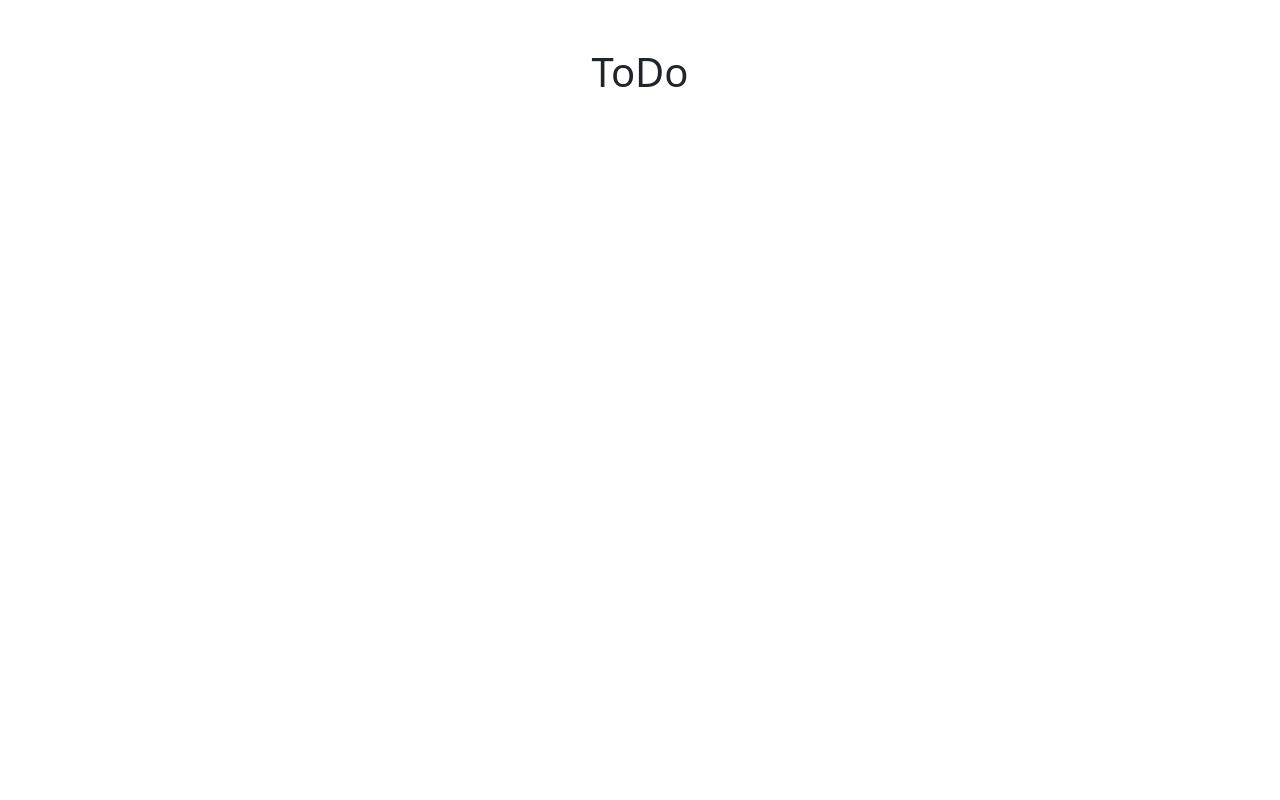
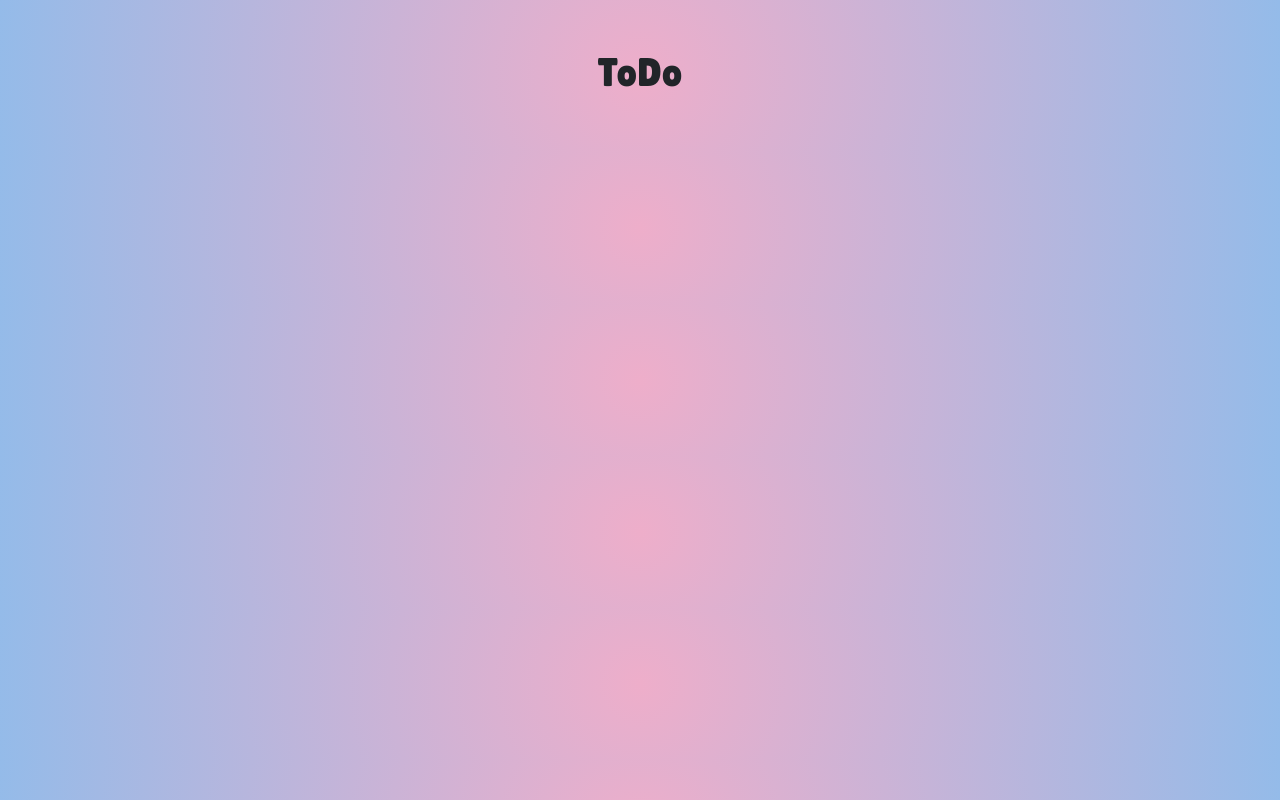
Before and after one commit to Pythondeveloper6/Mystro5-Js-ToDo, a plain HTML site: page index.html in a window 1280 px wide. Drawn offline with nearby package versions, Linux system fonts and the light colour scheme.

Commit message:
add basic style

```diff
--- a/css/style.css
+++ b/css/style.css
@@ -0,0 +1,5 @@
+body {
+    font-family: 'Lilita One', cursive;
+    background: rgb(238, 174, 202);
+    background: radial-gradient(circle, rgba(238, 174, 202, 1) 0%, rgba(148, 187, 233, 1) 100%);
+}
--- a/index.html
+++ b/index.html
@@ -4,6 +4,9 @@
     <meta charset="utf-8">
     <meta name="viewport" content="width=device-width, initial-scale=1">
     <title>Js Todo</title>
+    <link rel="preconnect" href="https://fonts.googleapis.com">
+    <link rel="preconnect" href="https://fonts.gstatic.com" crossorigin>
+    <link href="https://fonts.googleapis.com/css2?family=Lilita+One&display=swap" rel="stylesheet">
     <link href="https://cdn.jsdelivr.net/npm/bootstrap@5.3.0-alpha3/dist/css/bootstrap.min.css" rel="stylesheet" integrity="sha384-KK94CHFLLe+nY2dmCWGMq91rCGa5gtU4mk92HdvYe+M/SXH301p5ILy+dN9+nJOZ" crossorigin="anonymous">
     <link rel="stylesheet" href="css/style.css">
   </head>
@@ -18,5 +21,6 @@
 
 
     <script src="https://cdn.jsdelivr.net/npm/bootstrap@5.3.0-alpha3/dist/js/bootstrap.bundle.min.js" integrity="sha384-ENjdO4Dr2bkBIFxQpeoTz1HIcje39Wm4jDKdf19U8gI4ddQ3GYNS7NTKfAdVQSZe" crossorigin="anonymous"></script>
-  </body>
+    <script src="js/code.js"></script>
+    </body>
 </html>
```
Also changed, not shown: js/code.js (added).
